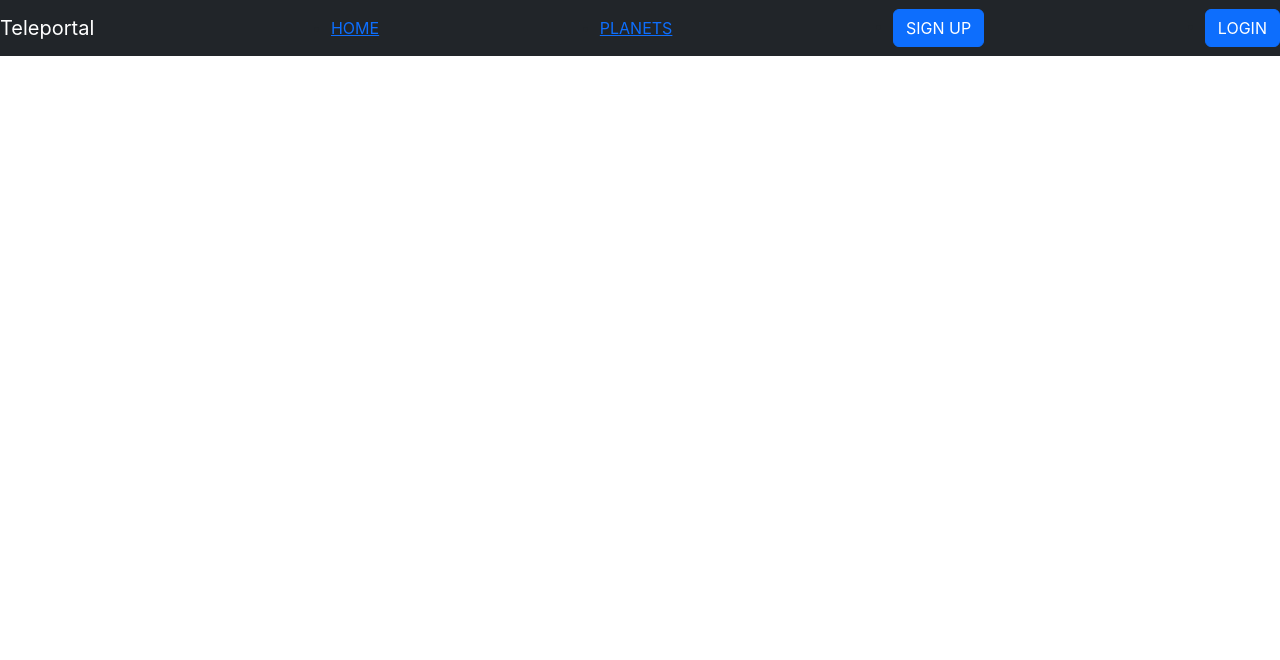
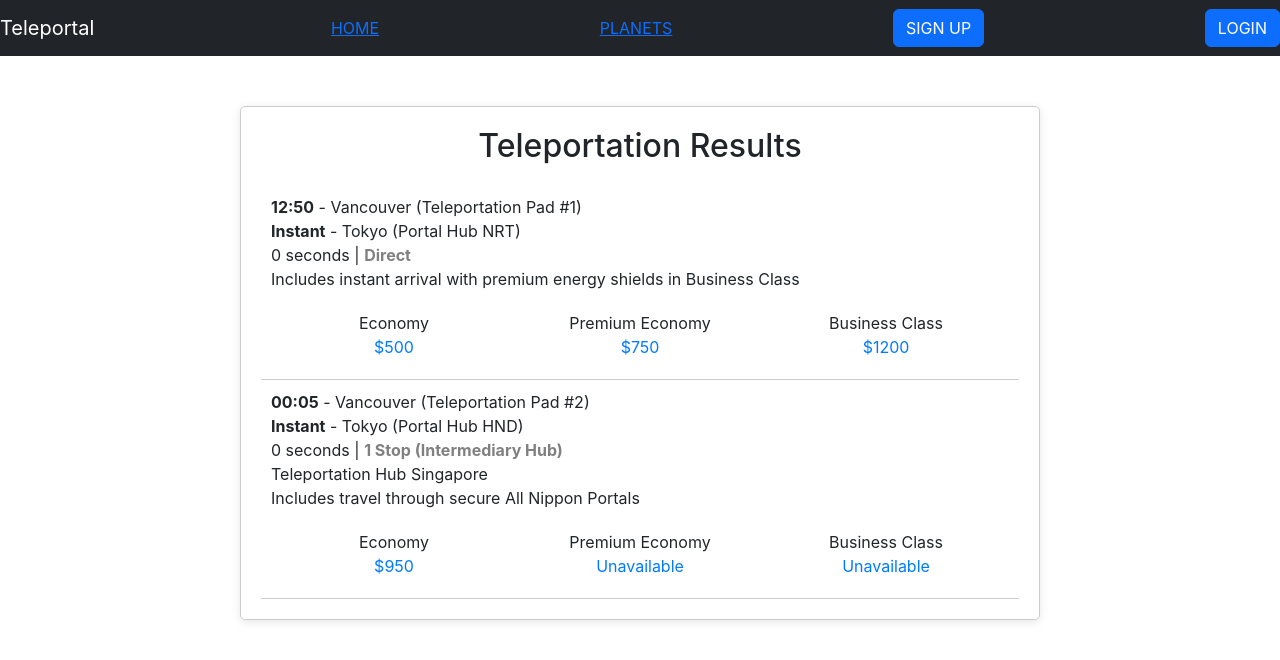
Before and after one commit to AA-n-d-y/fh2024, a React (Create React App) app in the folder frontend/: page /teleportresults in a window 1280 px wide. Shown: the top 660 px of the page. Built offline with nearby package versions, Linux system fonts and the light colour scheme.

Commit message:
added teleportResults, updated payments

```diff
--- a/frontend/src/App.js
+++ b/frontend/src/App.js
@@ -4,6 +4,7 @@ import { BrowserRouter as Router, Route, Switch } from 'react-router-dom'
 import Payments from "./Payments";
 import Login from "./Login";
 import SignUp from "./SignUp";
+import TeleportResults from "./TeleportResults";
 
 function App() {
     return (
@@ -31,6 +32,11 @@ function App() {
 
               </SignUp>
             </Route>
+			<Route path="/teleportresults">
+              <TeleportResults>
+
+              </TeleportResults>
+            </Route>
           </Switch>
         </div>
       </Router>
--- a/frontend/src/Payments.js
+++ b/frontend/src/Payments.js
@@ -1,6 +1,6 @@
 import React, { useState } from 'react';
 
-function Payments() {
+function Payments({ teleportDetails = {} }) { // Provide a default empty object
     const [cardNumber, setCardNumber] = useState('');
     const [cardHolderName, setCardHolderName] = useState('');
     const [expiryDate, setExpiryDate] = useState('');
@@ -47,6 +47,16 @@ function Payments() {
     return (
         <div style={styles.container}>
             <h2 style={styles.heading}>Payment Information</h2>
+            {/* Display teleportation info summary */}
+            <div style={styles.teleportationSummary}>
+                <h3 style={styles.summaryHeading}>Teleportation Summary</h3>
+                <div><strong>Teleport Time:</strong> {teleportDetails.teleportTime || 'N/A'}</div>
+                <div><strong>Origin:</strong> {teleportDetails.origin || 'N/A'}</div>
+                <div><strong>Destination:</strong> {teleportDetails.destination || 'N/A'}</div>
+                <div><strong>Price (Economy):</strong> {teleportDetails.price?.economy || 'N/A'}</div>
+                <div><strong>Price (Business):</strong> {teleportDetails.price?.business || 'N/A'}</div>
+                <div><strong>Details:</strong> {teleportDetails.details || 'N/A'}</div>
+            </div>
             {message && (
                 <div style={{ ...styles.message, color: isSuccess ? 'green' : 'red' }}>
                     {message}
@@ -112,6 +122,16 @@ const styles = {
         textAlign: 'center',
         marginBottom: '20px',
     },
+    teleportationSummary: {
+        marginBottom: '20px',
+        padding: '10px',
+        border: '1px solid #e0e0e0',
+        borderRadius: '5px',
+        backgroundColor: '#f9f9f9',
+    },
+    summaryHeading: {
+        marginBottom: '10px',
+    },
     form: {
         display: 'flex',
         flexDirection: 'column',
--- /dev/null
+++ b/frontend/src/TeleportResults.js
@@ -0,0 +1,164 @@
+import React, { useState } from 'react';
+import { useHistory } from 'react-router-dom';
+
+function TeleportationResults() {
+    const buttonColor = '#007BFF'; // Define the button color here
+
+    const sampleTeleportations = [
+        {
+            teleportTime: "12:50",
+            arrivalTime: "Instant",
+            duration: "0 seconds",
+            stops: "Direct",
+            origin: "Vancouver (Teleportation Pad #1)",
+            destination: "Tokyo (Portal Hub NRT)",
+            price: {
+                economy: "$500",
+                premiumEconomy: "$750",
+                business: "$1200",
+            },
+            details: "Includes instant arrival with premium energy shields in Business Class",
+        },
+        {
+            teleportTime: "00:05",
+            arrivalTime: "Instant",
+            duration: "0 seconds",
+            stops: "1 Stop (Intermediary Hub)",
+            stopDetails: "Teleportation Hub Singapore",
+            origin: "Vancouver (Teleportation Pad #2)",
+            destination: "Tokyo (Portal Hub HND)",
+            price: {
+                economy: "$950",
+                premiumEconomy: "-",
+                business: "-",
+            },
+            details: "Includes travel through secure All Nippon Portals",
+        },
+    ];
+
+    const history = useHistory(); // React Router v5 useHistory hook
+
+    const handleRedirect = () => {
+        const isLoggedIn = localStorage.getItem("isLoggedIn"); // Check if user is logged in
+        if (isLoggedIn) {
+            history.push("/payments"); // Redirect to Payments if logged in
+        } else {
+            history.push("/login"); // Redirect to Login if not logged in
+        }
+    };
+
+    const styles = {
+        container: {
+            maxWidth: '800px',
+            margin: '50px auto',
+            padding: '20px',
+            border: '1px solid #ccc',
+            borderRadius: '5px',
+            boxShadow: '0 2px 10px rgba(0, 0, 0, 0.1)',
+            backgroundColor: '#fff',
+        },
+        heading: {
+            textAlign: 'center',
+            marginBottom: '20px',
+        },
+        teleportContainer: {
+            padding: '10px',
+            borderBottom: '1px solid #ccc',
+        },
+        teleportDetails: {
+            display: 'flex',
+            justifyContent: 'space-between',
+            alignItems: 'center',
+            paddingBottom: '10px',
+        },
+        priceOptions: {
+            display: 'flex',
+            justifyContent: 'space-between',
+            textAlign: 'center',
+        },
+        priceBox: {
+            flex: '1',
+            padding: '10px',
+        },
+        teleportInfo: {
+            flex: '3',
+        },
+        stops: {
+            fontWeight: 'bold',
+            color: 'gray',
+        },
+        bold: {
+            fontWeight: 'bold',
+        },
+        priceText: {
+            color: buttonColor,
+            cursor: 'pointer',
+            transition: 'color 0.3s',
+        },
+        priceTextHover: {
+            color: '#0056b3', // Darker shade on hover
+        },
+    };
+
+    return (
+        <div style={styles.container}>
+            <h2 style={styles.heading}>Teleportation Results</h2>
+            {sampleTeleportations.map((teleport, index) => (
+                <div key={index} style={styles.teleportContainer}>
+                    <div style={styles.teleportDetails}>
+                        <div style={styles.teleportInfo}>
+                            <div>
+                                <span style={styles.bold}>{teleport.teleportTime}</span> - {teleport.origin}
+                            </div>
+                            <div>
+                                <span style={styles.bold}>{teleport.arrivalTime}</span> - {teleport.destination}
+                            </div>
+                            <div>
+                                <span>{teleport.duration}</span> | <span style={styles.stops}>{teleport.stops}</span>
+                            </div>
+                            {teleport.stopDetails && <div>{teleport.stopDetails}</div>}
+                            <div>{teleport.details}</div>
+                        </div>
+                    </div>
+                    <div style={styles.priceOptions}>
+                        <div style={styles.priceBox}>
+                            <div>Economy</div>
+                            <div
+                                style={styles.priceText}
+                                onMouseEnter={(e) => (e.currentTarget.style.color = styles.priceTextHover.color)}
+                                onMouseLeave={(e) => (e.currentTarget.style.color = buttonColor)}
+                                onClick={handleRedirect}
+                            >
+                                {teleport.price.economy}
+                            </div>
+                        </div>
+                        <div style={styles.priceBox}>
+                            <div>Premium Economy</div>
+                            <div
+                                style={styles.priceText}
+                                onMouseEnter={(e) => (e.currentTarget.style.color = styles.priceTextHover.color)}
+                                onMouseLeave={(e) => (e.currentTarget.style.color = buttonColor)}
+                                onClick={teleport.price.premiumEconomy !== '-' ? handleRedirect : null}
+                            >
+                                {teleport.price.premiumEconomy !== '-' ? teleport.price.premiumEconomy : 'Unavailable'}
+                            </div>
+                        </div>
+                        <div style={styles.priceBox}>
+                            <div>Business Class</div>
+                            <div
+                                style={styles.priceText}
+                                onMouseEnter={(e) => (e.currentTarget.style.color = styles.priceTextHover.color)}
+                                onMouseLeave={(e) => (e.currentTarget.style.color = buttonColor)}
+                                onClick={teleport.price.business !== '-' ? handleRedirect : null}
+                            >
+                                {teleport.price.business !== '-' ? teleport.price.business : 'Unavailable'}
+                            </div>
+                        </div>
+                    </div>
+                </div>
+            ))}
+        </div>
+    );
+}
+
+export default TeleportationResults;
```
